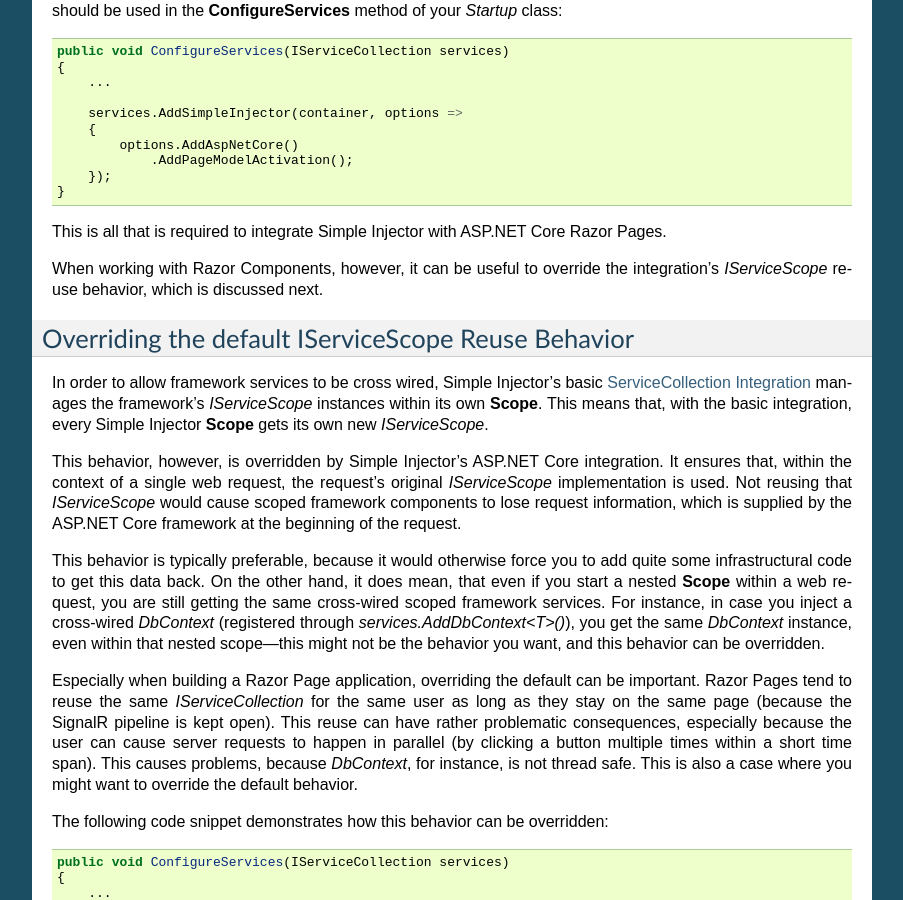
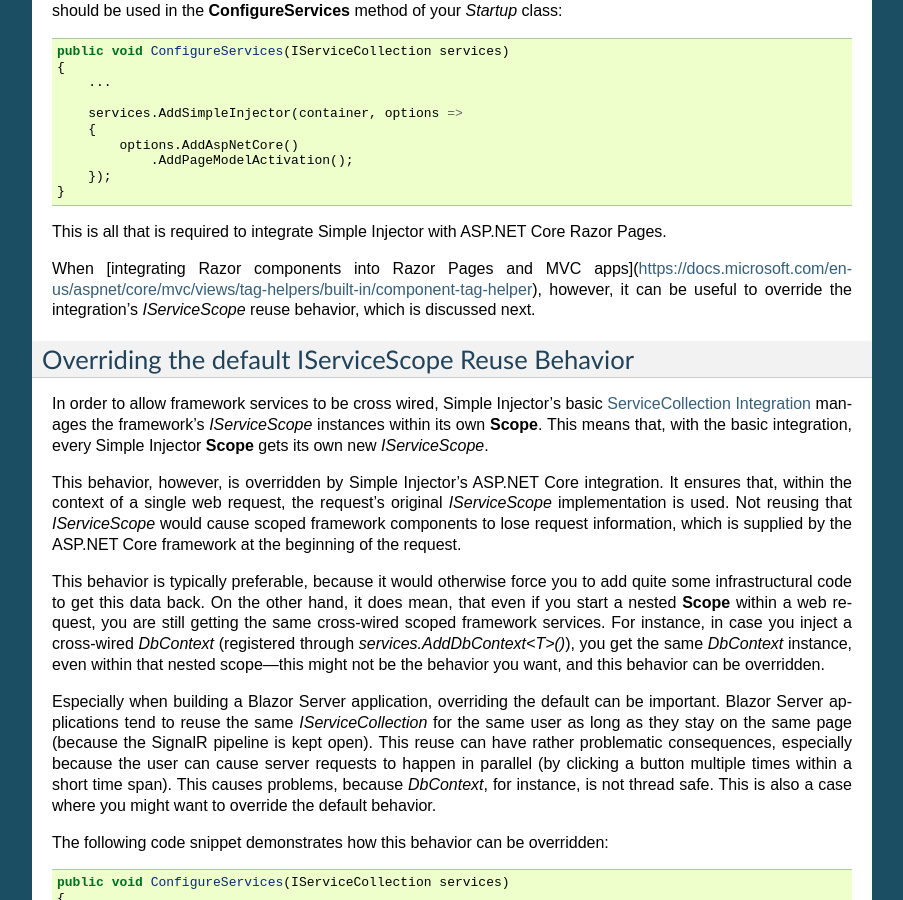
Before and after one commit to simpleinjector/Documentation, a Sphinx documentation site: the page built from source/aspnetintegration.rst, in a window 1280 px wide and 900 px high, scrolled down 7599 px. Shown: the whole window, without its empty margins (198-1101 px from the left). Built offline with Sphinx 7.4.7, drawn with Linux system fonts in a browser that asks for light colours.

Commit message:
Razor Components are used in Blazor

```diff
--- a/source/aspnetintegration.rst
+++ b/source/aspnetintegration.rst
@@ -416,7 +416,7 @@ Integration for Razor Pages is part of the *SimpleInjector.Integration.AspNetCor
 
 This is all that is required to integrate Simple Injector with ASP.NET Core Razor Pages.
 
-When working with Razor Components, however, it can be useful to override the integration's `IServiceScope` reuse behavior, which is discussed next.
+When [integrating Razor components into Razor Pages and MVC apps](https://docs.microsoft.com/en-us/aspnet/core/mvc/views/tag-helpers/built-in/component-tag-helper), however, it can be useful to override the integration's `IServiceScope` reuse behavior, which is discussed next.
 
 .. _service-scope-reuse behavior:
 
@@ -429,7 +429,7 @@ This behavior, however, is overridden by Simple Injector's ASP.NET Core integrat
 
 This behavior is typically preferable, because it would otherwise force you to add quite some infrastructural code to get this data back. On the other hand, it does mean, that even if you start a nested **Scope** within a web request, you are still getting the same cross-wired scoped framework services. For instance, in case you inject a cross-wired `DbContext` (registered through `services.AddDbContext<T>()`), you get the same `DbContext` instance, even within that nested scope—this might not be the behavior you want, and this behavior can be overridden.
 
-Especially when building a Razor Page application, overriding the default can be important. Razor Pages tend to reuse the same `IServiceCollection` for the same user as long as they stay on the same page (because the SignalR pipeline is kept open). This reuse can have rather problematic consequences, especially because the user can cause server requests to happen in parallel (by clicking a button multiple times within a short time span). This causes problems, because `DbContext`, for instance, is not thread safe. This is also a case where you might want to override the default behavior.
+Especially when building a Blazor Server application, overriding the default can be important. Blazor Server applications tend to reuse the same `IServiceCollection` for the same user as long as they stay on the same page (because the SignalR pipeline is kept open). This reuse can have rather problematic consequences, especially because the user can cause server requests to happen in parallel (by clicking a button multiple times within a short time span). This causes problems, because `DbContext`, for instance, is not thread safe. This is also a case where you might want to override the default behavior.
 
 The following code snippet demonstrates how this behavior can be overridden:
 
```
